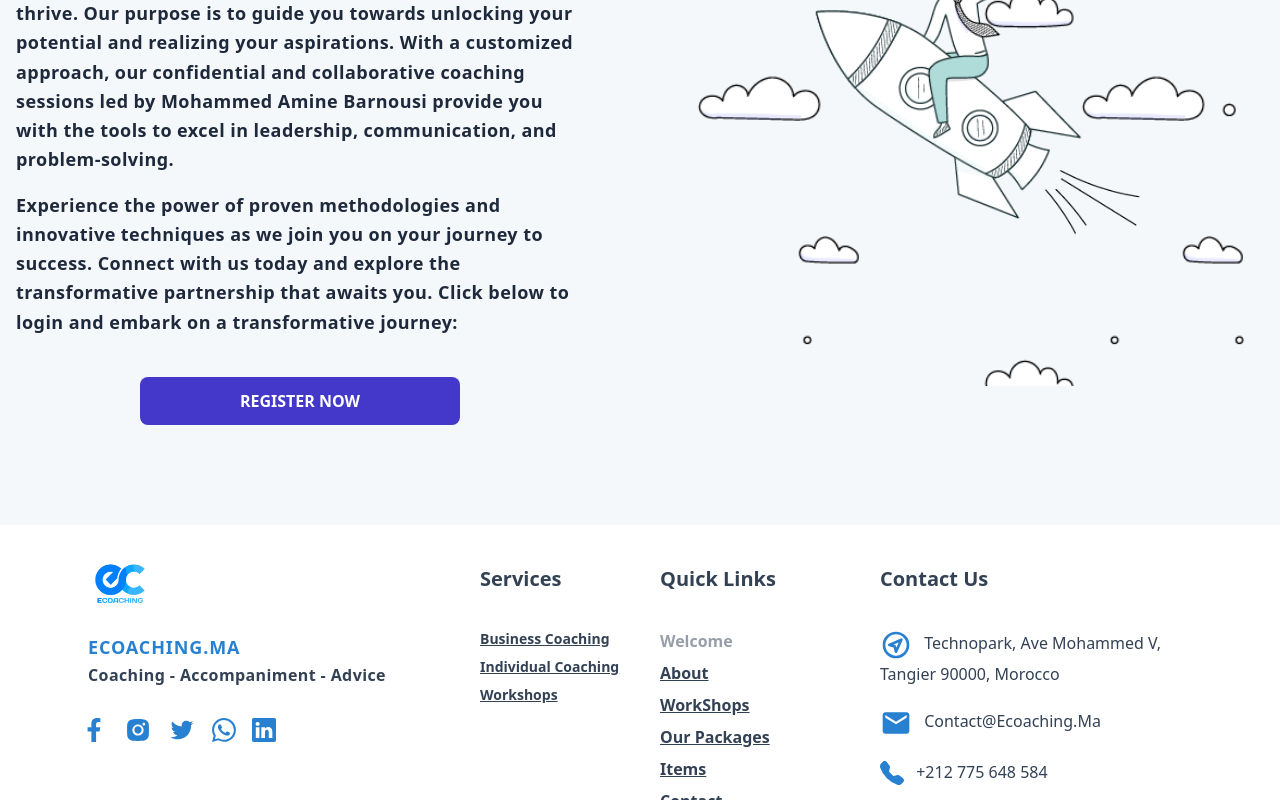
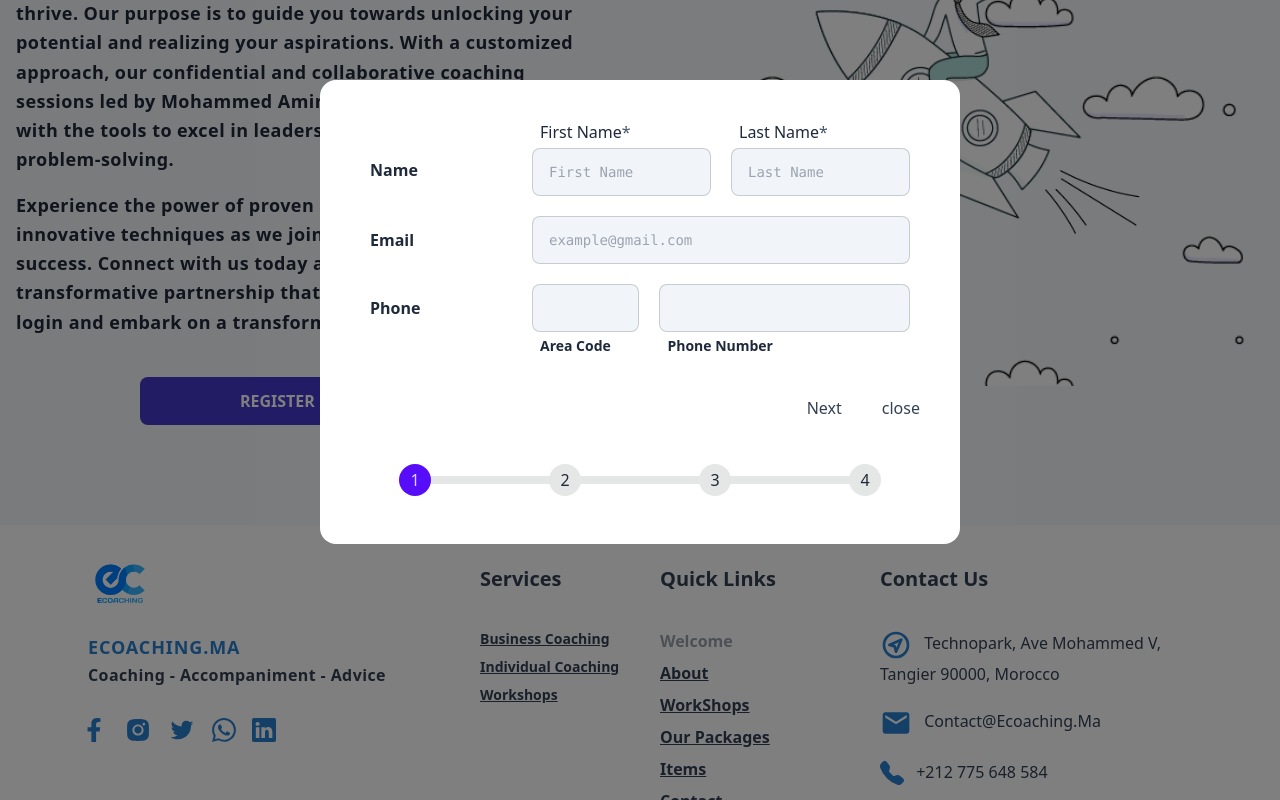
Before and after one commit to mhaddaou/sign-in, a Next.js app: page / in a window 1280 px wide. Both pictures are taken after a click on the button "REGISTER NOW". Shown: the part 433-1233 px from the top of the page. Built offline with nearby package versions, Linux system fonts and the light colour scheme; no server answers.

Commit message:
register format not yet

```diff
--- a/components/First.tsx
+++ b/components/First.tsx
@@ -8,14 +8,14 @@ import { useDispatch } from 'react-redux';
 import Modal from './Modal';
 function First() {
     const [show, setShow] = useState(false);
-    const [isOpen , setIsOpen] = useState(true);
+    const [isOpen , setIsOpen] = useState(false);
     const closeModal = () =>{
         setIsOpen(false)
     }
 
   return (
    <section className='bg-bg'>
-    {/* <Modal isOpen={isOpen} closeModal={closeModal}/> */}
+    {isOpen &&  <Modal isOpen={isOpen} closeModal={closeModal}/> }
     <div className='pb-20 container mx-auto'>
         <div className='text-slate-800 text-center py-5'>
             <MessageWriter />
@@ -35,16 +35,8 @@ function First() {
                 </div>
                 <div className='text-slate-800 flex justify-center  '>
                 <div className="w-full px-3 mb-5">
-                            <button className="block w-full max-w-xs mx-auto bg-indigo-500 hover:bg-indigo-700 focus:bg-indigo-700 text-white rounded-lg px-3 py-3 font-semibold">REGISTER NOW</button>
+                            <button onClick={() => setIsOpen(true)} className="block w-full max-w-xs mx-auto bg-indigo-500 hover:bg-indigo-700 focus:bg-indigo-700 text-white rounded-lg px-3 py-3 font-semibold">REGISTER NOW</button>
                         </div>
-                    {/* <div className='bg-slate-500 rounded-full p-1 bg-gradient-to-r from-red-800 via-cyan-500 to-slate-500 transition-all duration-700  hover:from-slate-500 hover:via-red-800 hover:to-cyan-500  flex  justify-center items-center'>
-
-                    <button onClick={() =>dispatch(googleSignInAsync())} className='flex gap-10 text-xl justify-center items-center  px-6 py-2 bg-bg rounded-full '>
-
-                        <span className=' font-bold tracking-wide'>Sign up </span>
-                    </button>
-                    </div> */}
-
                 </div>
             </div>
             <div className='lg:w-1/2 w-full '>
--- a/components/Modal.tsx
+++ b/components/Modal.tsx
@@ -1,30 +1,130 @@
-import React from 'react'
+import React, { useState } from 'react'
 
 interface ModalProps{
     isOpen : boolean;
     closeModal : () => void;
 
 }
+const FirstStep = () =>{
+    return (
+        <div  className='flex text-slate-800 pt-5 '>
+                       <div className='w-[90%] mx-auto  h-full space-y-5'>
+                        <div className='w-full flex items-center'>
+                            <div className='w-[30%] pt-6 font-bold'>Name</div>
+                            <div className='w-[70%] flex gap-5'>
+                                <div>
+                                    <p className='pl-2 text font-light text- capitalize pb-1'>first name<span className='text-slate-600'>*</span></p>
+                                    <input type="text" placeholder="First Name" className="input bg-slate-100 input-bordered font-mono input-md w-full max-w-xs" />
+                                </div>
+                                <div>
+                                    <p className='pl-2 text font-light text- capitalize pb-1'>last name<span className='text-slate-600'>*</span></p>
+                                    <input type="text" placeholder="Last Name" className="input bg-slate-100 input-bordered input-md font-mono w-full max-w-xs" />
+                                </div>
+
+
+                            </div>
+                        </div>
+                        <div className='w-full flex items-center'>
+                            <div className='w-[30%]  font-bold'>Email</div>
+                            <div className='w-[70%] flex gap-5'>
+                                    <input type="text" placeholder="example@gmail.com" className="input bg-slate-100 input-bordered font-mono input-md w-full " />
+                            </div>
+                        </div>
+                        <div className='w-full flex items-center'>
+                            <div className='w-[30%] pb-6 font-bold'>Phone</div>
+                            <div className='w-[70%] flex gap-5'>
+                                <div className='w-[30%]'>
+                                    <input type="text" placeholder="" className="input bg-slate-100 input-bordered input-md font-mono w-full max-w-xs" />
+                                <p className='pl-2 text  text-sm font-semibold capitalize pt-1'>Area Code</p>
+
+                                </div>
+                                <div className='w-[70%]'>
+                                    <input type="text" placeholder=" " className="input bg-slate-100 input-bordered input-md font-mono w-full max-w-xs" />
+                                <p className='pl-2 text  text-sm font-semibold capitalize pt-1'>phone number</p>
+
+
+                                </div>
+                            </div>
+                        </div>
+
+                       </div>
+
+
+                    </div>
+    )
+}
+const SecondStep = () =>{
+    return (
+            <div  className='flex text-slate-800 pt-5 '>
+                <div className='w-[90%] mx-auto  h-full space-y-5'>
+                <div className='w-full flex items-center'>
+                            <div className='w-[30%]  font-bold'>Headline<span className='text-slate-600'>*</span></div>
+                            <div className='w-[70%] flex gap-5'>
+                            <textarea className="textarea textarea-primary w-full bg-white" placeholder="Headline"></textarea>
+                            </div>
+                        </div>
+                        <div className='w-full flex items-center'>
+                            <div className='w-[30%]  font-bold'>Education<span className='text-slate-600'>*</span></div>
+                            <div className='w-[70%] flex gap-5'>
+                                    <input type="text" placeholder="" className="input bg-white input-bordered font-mono input-md w-full " />
+                            </div>
+                        </div>
+                        <div className='w-full flex items-center'>
+                            <div className='w-[30%] pb-6 font-bold'>Location</div>
+                            <div className='w-[70%] flex gap-5'>
+                                <div className='w-[40%]'>
+                                    <input type="text" placeholder="" className="input bg-white input-bordered input-md font-mono w-full max-w-xs" />
+                                <p className='pl-2 text  text-sm font-semibold capitalize pt-1'>Country/Region<span className='text-slate-600'>*</span></p>
+
+                                </div>
+                                <div className='w-[60%]'>
+                                    <input type="text" placeholder=" " className="input bg-white input-bordered input-md font-mono w-full max-w-xs" />
+                                <p className='pl-2 text  text-sm font-semibold capitalize pt-1'>City<span className='text-slate-600'>*</span></p>
+
+
+                                </div>
+                            </div>
+                        </div>
+                </div>
+            </div>
+    )
+}
 
 const Modal : React.FC<ModalProps> = ({isOpen, closeModal})=>{
+    const [num, setNum] = useState(1);
 
     if (!isOpen)
         return null;
     return (
         <div className='fixed bg-black inset-0    bg-opacity-50 z-50'>
-            <div className='container mx-auto w-1/2  py-40'>
-                <div className='bg-white opacity-100 rounded-2xl'>
+            <div className='container mx-auto w-1/2  py-20'>
+                <div className='bg-white opacity-100 rounded-2xl p-5'>
+                    {num == 1 ? <FirstStep/> : null}
+                    {num == 2 ? <SecondStep/> : null}
+                    <div className='text-slate-700 py-10 flex justify-end pr-5 gap-10'>
+                        <div>
+                            <button onClick={() => setNum(num + 1)}>Next</button>
+                        </div>
+                        <div>
+                            <button onClick={() => closeModal()}>close</button>
+                        </div>
+                    </div>
 
-                        hy
+                <div className='flex  justify-center'>
+                <ul className="steps text-slate-500 w-full steps-vertical lg:steps-horizontal">
+            <li className={`step ${num == 1 ? 'step-primary' : ''}`}> </li>
+            <li className={`step ${num == 2 ? 'step-primary' : ''}`}> </li>
+            <li className={`step ${num == 3 ? 'step-primary' : ''}`}> </li>
+            <li className={`step ${num == 4 ? 'step-primary' : ''}`}> </li>
+            </ul>
+
+                </div>
+
                 </div>
 
             </div>
-            {/* <ul className="steps steps-vertical lg:steps-horizontal">
-            <li className="step step-primary">Register</li>
-            <li className="step ">Choose plan</li>
-            <li className="step">Purchase</li>
-            <li className="step">Receive Product</li>
-            </ul> */}
+
+
 
         </div>
     )
```
